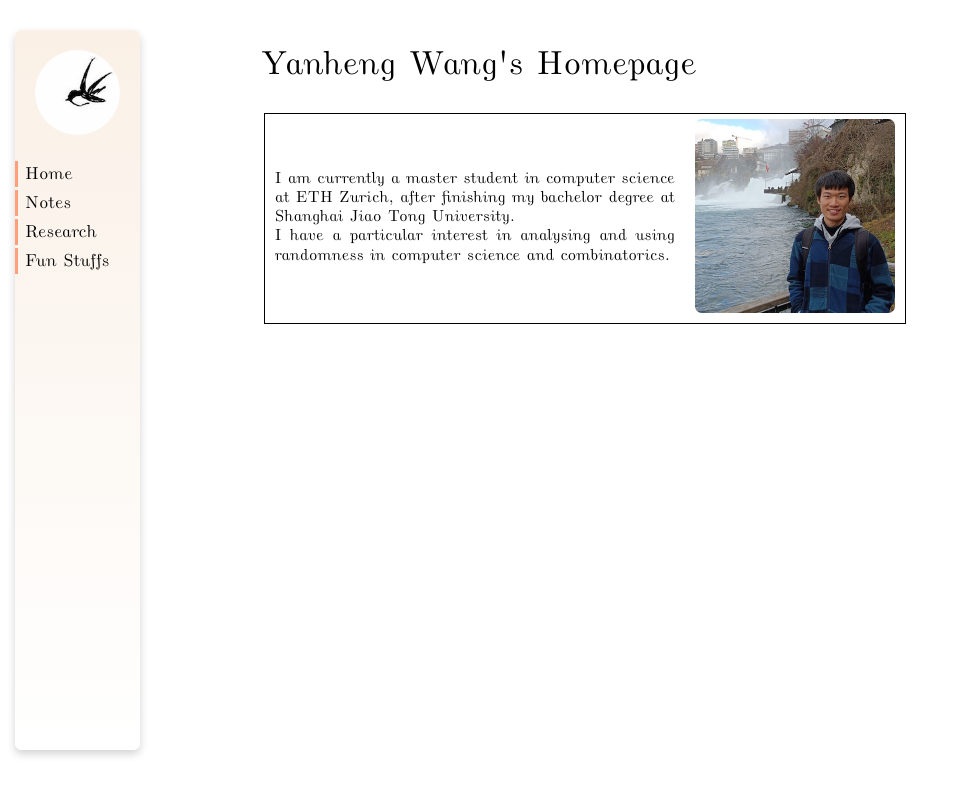
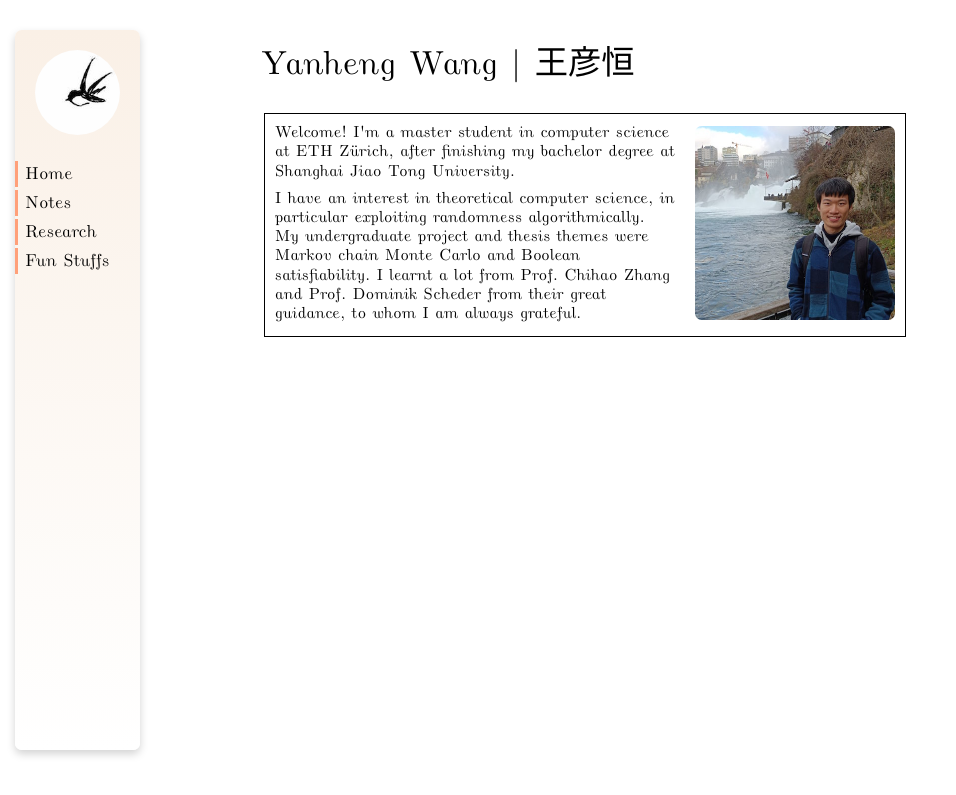
Before and after one commit to YanhengWang/yanhengwang.github.io, a Jekyll site: the page built from index.md, in a window 1280 px wide. Shown: the top 795 px of the page, without its empty margins (0-956 px from the left). Built offline with Jekyll 4.4.1, drawn with Linux system fonts in a browser that asks for light colours.

Commit message:
update home

```diff
--- a/_config.yml
+++ b/_config.yml
@@ -18,5 +18,4 @@
 # You can create any custom variable you would like, and they will be accessible
 # in the templates via {{ site.myvariable }}.
 
-title: Yanheng Wang's Homepage
-github_username: YanhengWang
+title: Yanheng Wang | 王彦恒
--- a/_layouts/home.html
+++ b/_layouts/home.html
@@ -10,7 +10,9 @@ layout: root
 
     <table><tr>
          <td width="400pt">
-             <p style="font-family:ModernUpright"> {{ page.about }} </p>
+             <div style="font-family:ModernUpright; text-align:left; ">
+             {{ page.about }}
+            </div>
          </td>
          <td width="200pt">
              <img src="{{ page.photo }}" style="width:100%; border-radius:5pt;">
--- a/index.md
+++ b/index.md
@@ -3,7 +3,7 @@ layout: home
 title: Home
 weight: 10
 about: |-
-  I am currently a master student in computer science at ETH Zurich, after finishing my bachelor degree at Shanghai Jiao Tong University. <br>
-  I have a particular interest in analysing and using randomness in computer science and combinatorics.
+  <p>Welcome! I'm a master student in computer science at ETH Zürich, after finishing my bachelor degree at Shanghai Jiao Tong University.</p>
+  <p>I have an interest in theoretical computer science, in particular exploiting randomness algorithmically. My undergraduate project and thesis themes were Markov chain Monte Carlo and Boolean satisfiability. I learnt a lot from Prof. Chihao Zhang and Prof. Dominik Scheder from their great guidance, to whom I am always grateful.</p>
 photo: /assets/me.jpeg
 ---
```
Also changed, not shown: research/index.md (+1 -1 lines).
